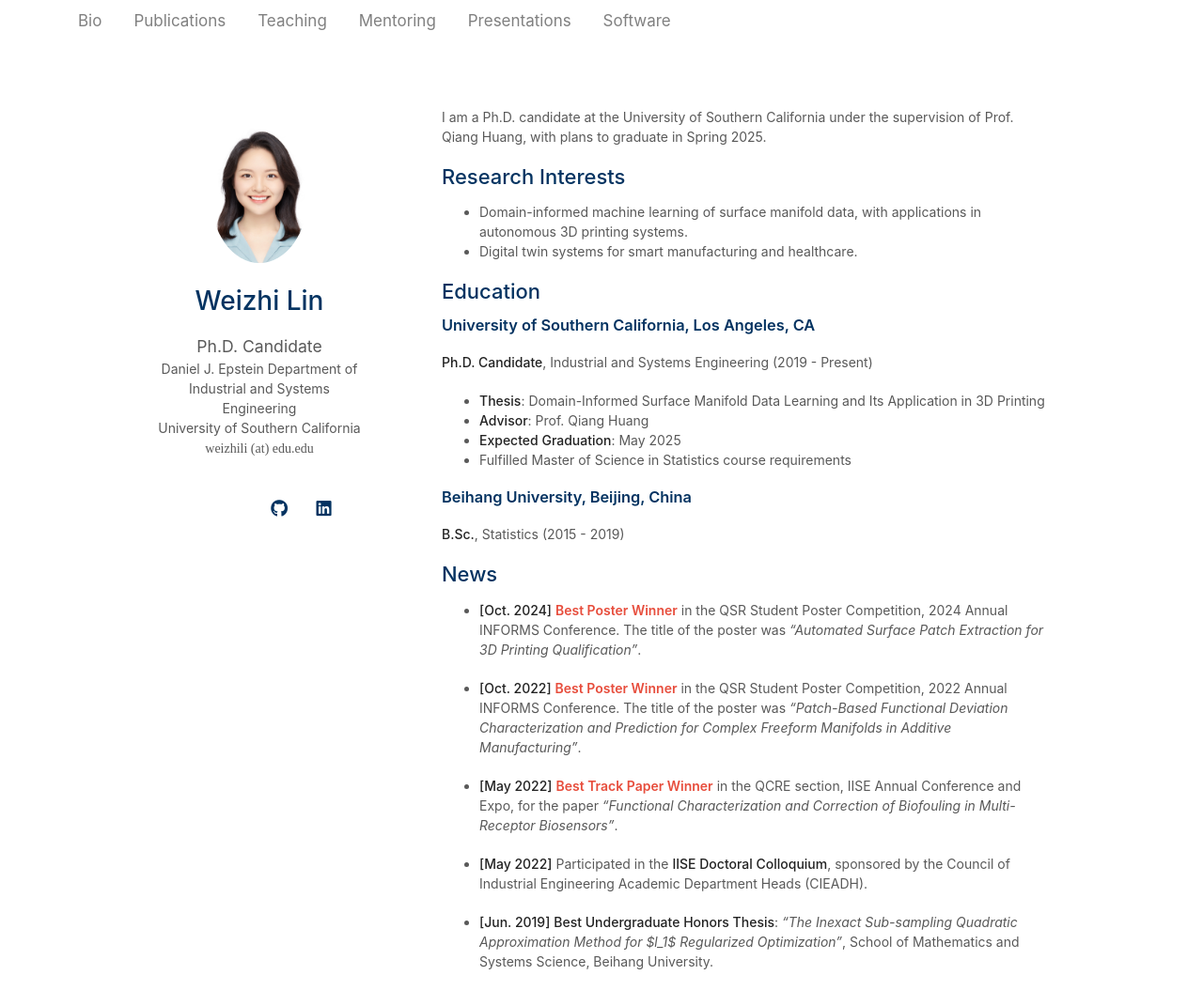
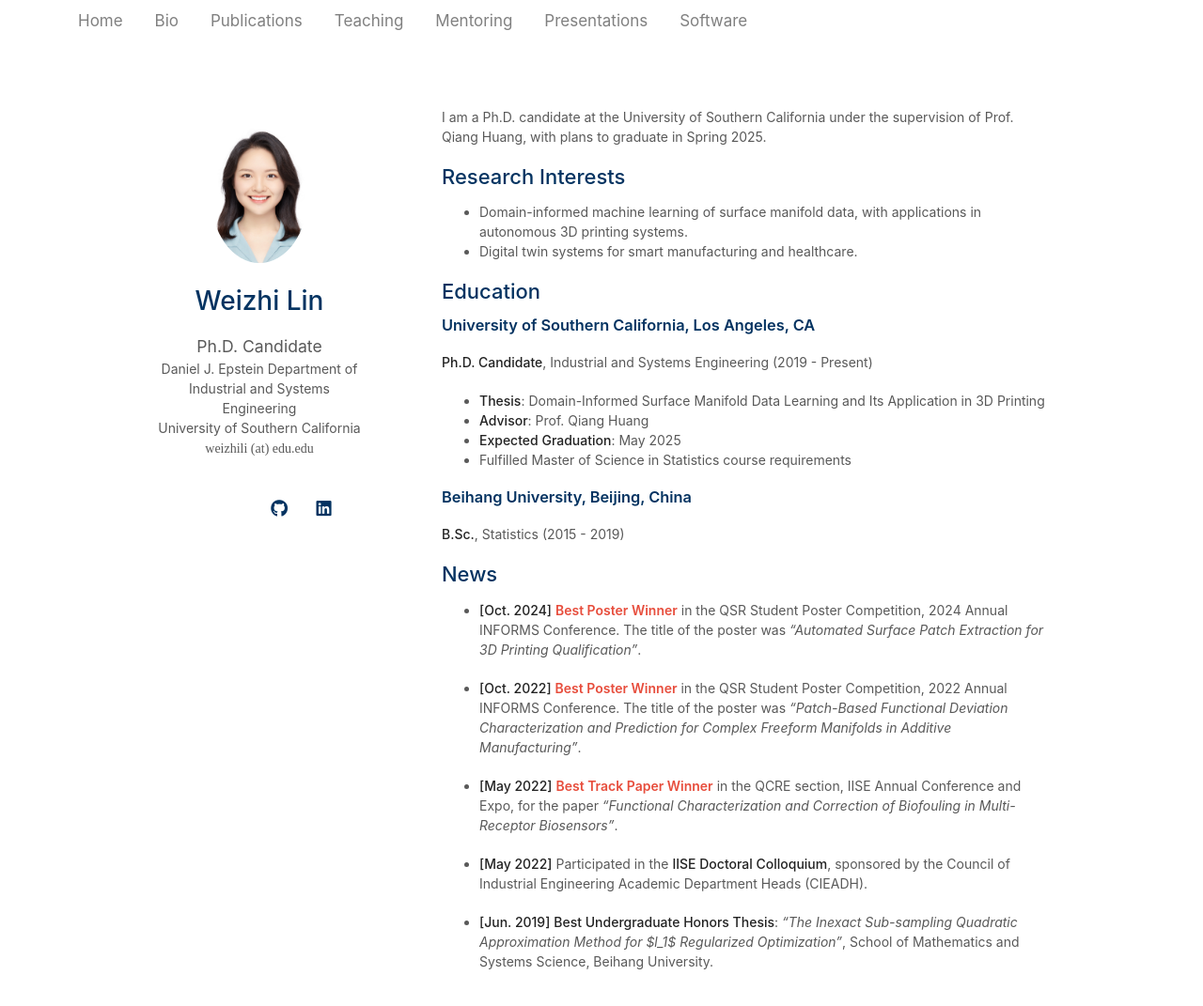
Before and after one commit to weizhi-lin/weizhi-lin.github.io, a Jekyll site: the page built from index.md, in a window 1280 px wide and 1125 px high. Shown: the top 1071 px of the window at 94% size. Built offline with Jekyll 4.4.1, drawn with Linux system fonts in a browser that asks for light colours; a style sheet for code colours, icons or effects is not loaded.

Commit message:
Update navigation.yml

```diff
--- a/_data/navigation.yml
+++ b/_data/navigation.yml
@@ -3,8 +3,11 @@
   # - title: "News"
   #   url: ./#news
 
+  - title: "Home"
+    url: /
+
   - title: "Bio"
-    url: /
+    url: /bio/
 
   - title: "Publications"
     url: /publications/
```
